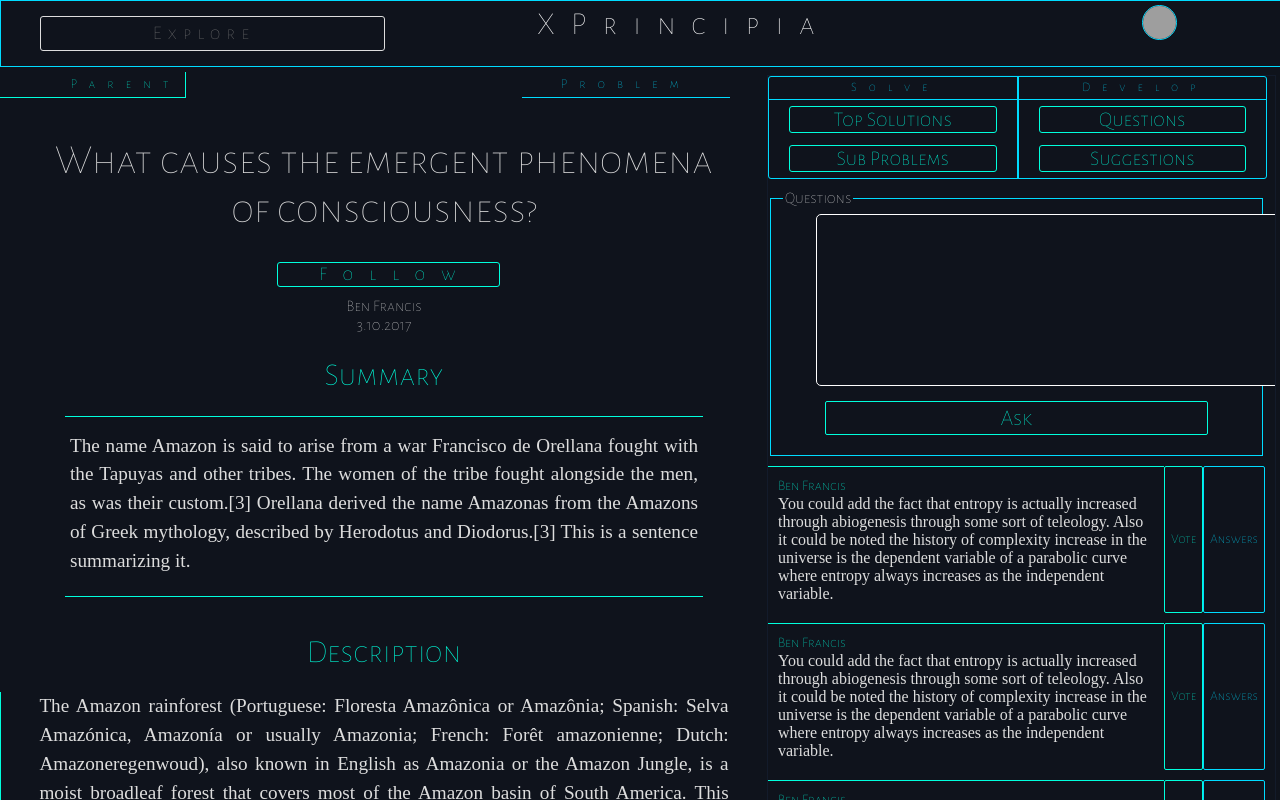
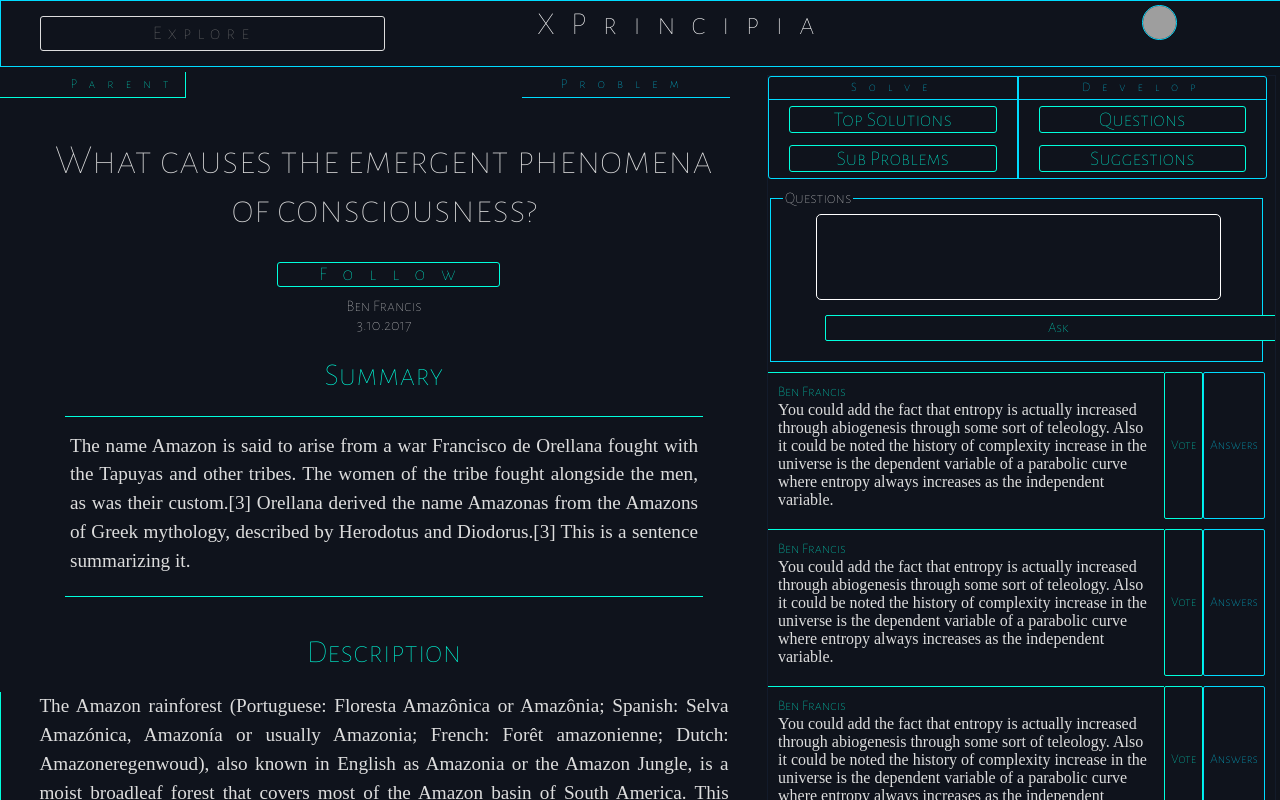
Before and after one commit to ShayanJa/xPrincipia_frontend, a React (Create React App) app: page /problem/questions in a window 1280 px wide. Shown: the top 800 px of the page. Built offline with nearby package versions, Linux system fonts and the light colour scheme; grey boxes are pictures that could not be loaded.

Commit message:
working on text area buttons on sidebar

```diff
--- a/src/assets/App.css
+++ b/src/assets/App.css
@@ -44,17 +44,6 @@
       border-width: 0px 1px;
       padding-left: 10px;
       padding-right: 10px;
-    }
-    #questionForm textarea {
-    	width: 99%;
-    	text-align: left;
-    	font-family: 'Alegreya Sans', sans-serif;
-    	font-weight: 300;
-    	padding: 5px;
-    	color: #ffffff;
-    	background-color: #0f131c;
-    	border: 1px solid #ffffff;
-    	resize: none;
     }
     #questionProblem fieldset {
     	border: 1px solid #00dcff;
@@ -89,9 +78,6 @@
       font-size: 90%;
       color: #00ffdc;
     }
-    #questionText {
-      font-family: 'Alegreya Sans';
-    }
     #askquestion {
       color: #00ffdc;
       background-color: #0f131c;
@@ -172,30 +158,6 @@
     	width: 80%;
     	padding: 10px;
     	margin-left: 8%;
-    }
-    #answerAdder {
-      font-size: 90%;
-      color: #00dcff;
-    }
-    #answerText {
-      font-family: 'Alegreya Sans';
-    }
-    #addAnswer {
-      color: #00dcff;
-      background-color: #0f131c;
-      border: 1px solid #00dcff;
-      border-radius: 2px;
-      margin-top: 5px;
-      cursor: pointer;
-    }
-    #addAnswer:hover {
-      color: #0f131c;
-      background-color: #00dcff;
-      cursor: pointer;
-    }
-    #addAnswer:active {
-      color: #00dcff;
-      background-color: #0f131c;
     }
     #answerVote {
       flex: 1 1 auto;
@@ -1719,12 +1681,38 @@
 #questionTextArea, #answerTextArea, #suggestionTextArea {
   text-align: left;
   font-family: 'Alegreya Sans', sans-serif;
-  font-weight: 300;
-  padding: 5px;
+  padding: 10px;
   color: #ffffff;
   background-color: #0f131c;
   border: 1px solid #ffffff;
+  height: 4em;
   resize: none;
+}
+
+#askquestion, #addAnswer {
+  font-size: 90%;
+  width: 100%;
+  color: #00ffdc;
+  background-color: #0f131c;
+  border: 1px solid #00ffdc;
+  border-radius: 2px;
+  margin-top: 5px;
+}
+#askquestion:hover, #addAnswer:hover  {
+  color: #0f131c;
+  background-color: #00dcff;
+  cursor: pointer;
+}
+#addAnswer:hover {
+  background-color: #00dcff;
+}
+#askquestion:active, #addAnswer:active {
+  color: #00dcff;
+  background-color: #0f131c;
+}
+#addAnswer {
+  color: #00dcff;
+  border: 1px solid #00dcff;
 }
 
 /*MoreButton*/
```
